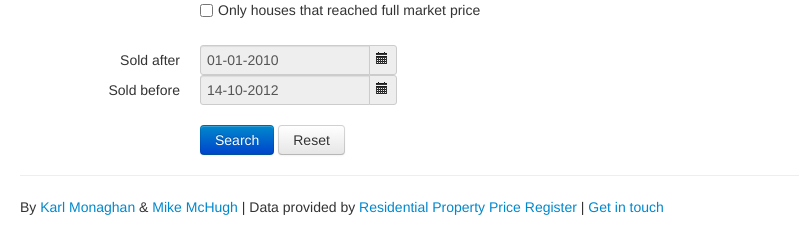
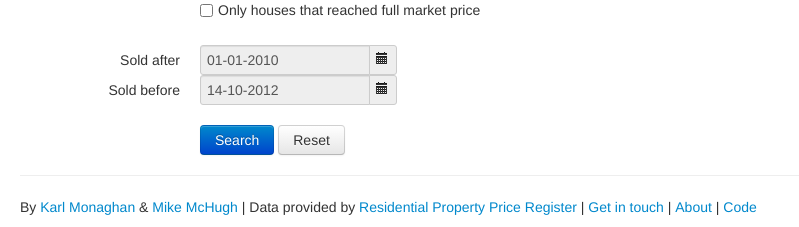
Before and after one commit to kmonaghan/Yet-Another-Searchable-Property-Price-Register, a PHP site: page /index.php in a window 1280 px wide. Shown: the part 1207-1434 px from the top of the page, without its empty margins (0-799 px from the left). Run offline with PHP 8.4, Linux system fonts and the light colour scheme; data that the repository does not hold is empty; some libraries are stand-ins or nearby versions.

Commit message:
added links for about and code repo

```diff
--- a/footer.php
+++ b/footer.php
@@ -1,7 +1,7 @@
             <hr>
 
             <footer>
-                <p>By <a href="http://www.karlmonaghan.com/">Karl Monaghan</a> &amp; <a href="https://twitter.com/jymian">Mike McHugh</a>&nbsp;|&nbsp;Data provided by <a href="http://propertypriceregister.ie">Residential Property Price Register</a>&nbsp;|&nbsp;<a href="http://www.karlmonaghan.com/contact">Get in touch</a></p>
+                <p>By <a href="http://www.karlmonaghan.com/">Karl Monaghan</a> &amp; <a href="https://twitter.com/jymian">Mike McHugh</a>&nbsp;|&nbsp;Data provided by <a href="http://propertypriceregister.ie">Residential Property Price Register</a>&nbsp;|&nbsp;<a href="http://www.karlmonaghan.com/contact">Get in touch</a>&nbsp;|&nbsp;<a href="http://www.karlmonaghan.com/2012/10/07/yet-another-searchable-property-price-register/">About</a>&nbsp;|&nbsp;<a href="https://github.com/kmonaghan/Yet-Another-Searchable-Property-Price-Register">Code</a></p>
             </footer>
 
         </div> <!-- /container -->
```
